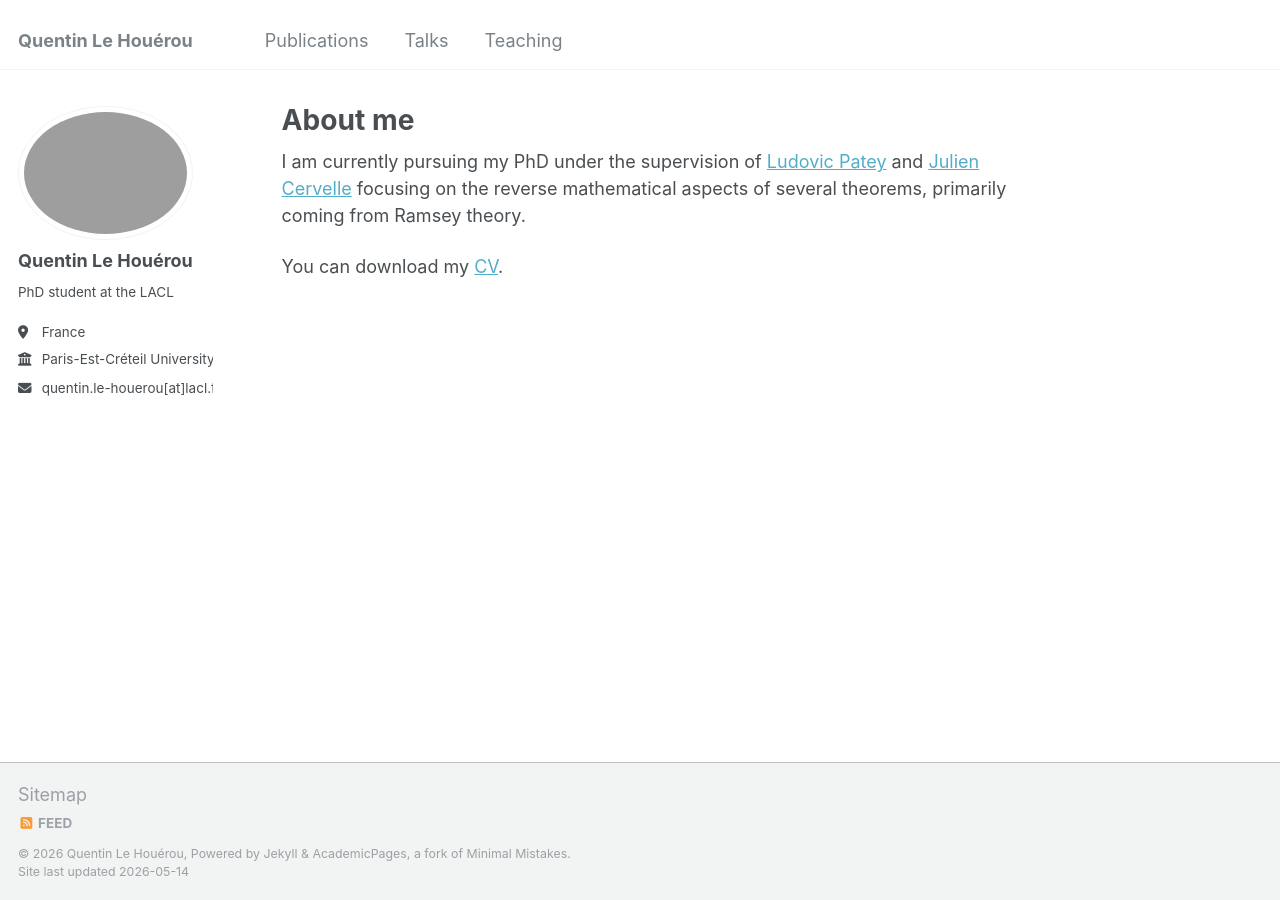
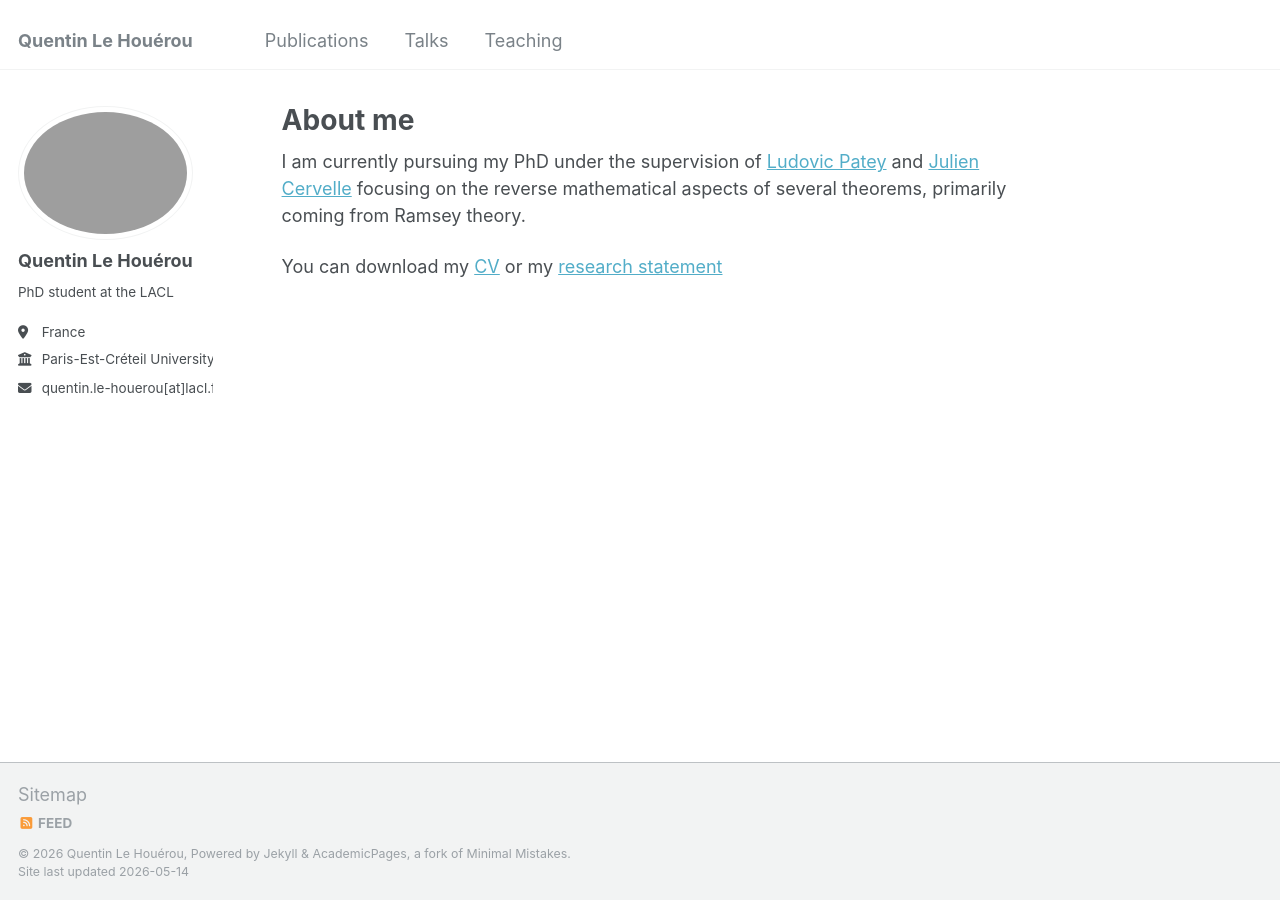
Before and after one commit to QuentinLH/quentinlh.github.io, a Jekyll site: the page built from _pages/about.md, in a window 1280 px wide. Built offline with Jekyll 4.4.1, drawn with Linux system fonts in a browser that asks for light colours.

Commit message:
add research statement

```diff
--- a/_pages/about.md
+++ b/_pages/about.md
@@ -9,4 +9,4 @@ redirect_from:
 
 I am currently pursuing my PhD under the supervision of [Ludovic Patey](https://ludovicpatey.com) and [Julien Cervelle](https://jc.lacl.fr) focusing on the reverse mathematical aspects of several theorems, primarily coming from Ramsey theory.
 
-You can download my [CV](https://lehouerou.fr/files/CV.pdf).
+You can download my [CV](https://lehouerou.fr/files/CV.pdf) or my [research statement](https://lehouerou.fr/files/Research_statement.pdf)
```
Also changed, not shown: 1 other file.
